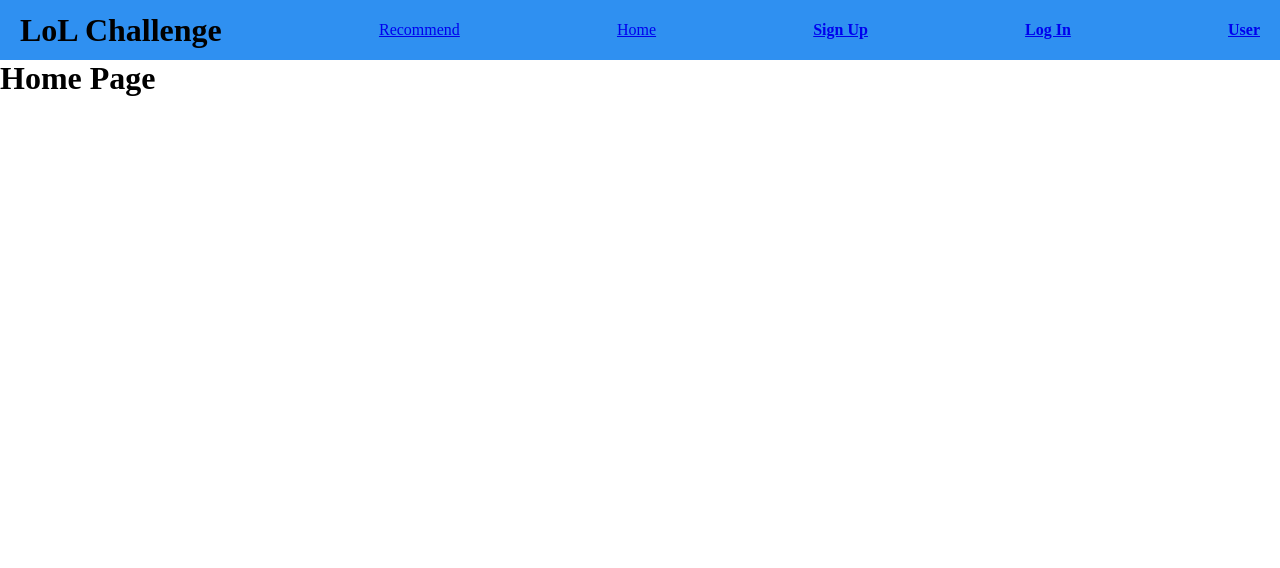
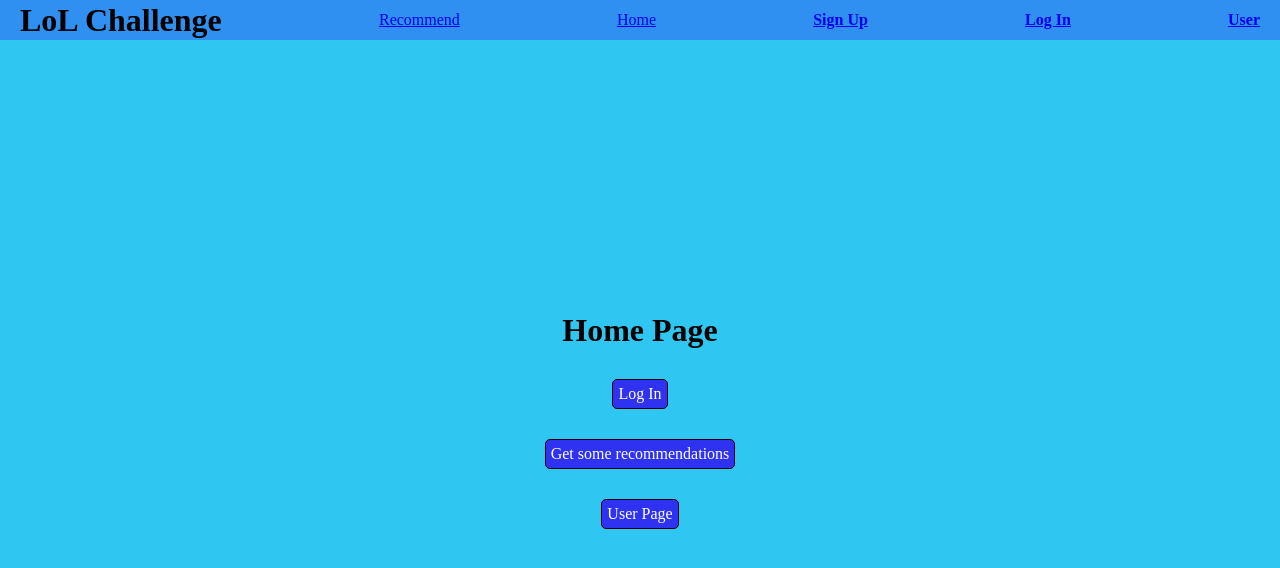
Before and after one commit to txbell/LoLChallengeRec, a React (Vite) app in the folder frontend/: page / in a window 1280 px wide. Shown: the top 568 px of the page. Built offline with nearby package versions, Linux system fonts and the light colour scheme.

Commit message:
Last minute changes

```diff
--- a/frontend/src/components/App/style.css
+++ b/frontend/src/components/App/style.css
@@ -15,7 +15,7 @@
   justify-content: space-between;
   align-items: center;
   background-color: var(--navColor);
-  height: 60px;
+  height: 5vh;
   padding: 0 20px;
 }
 
@@ -25,7 +25,16 @@
   align-items: center;
   /* justify-content: center; */
   background-color: var(--backgroundVar);
-  height: 100vh;
+  height: 95vh;
+}
+
+.theStuff {
+  display: flex;
+  flex-direction: row;
+  flex-wrap: wrap;
+  align-items: center;
+  justify-content: center;
+  background-color: var(--backgroundVar);
 }
 
 .Card {
@@ -36,6 +45,7 @@
   padding: 5px;
   border: 1px solid black;
   border-radius: 5px;
+  width: 40vw;
 }
 
 .recForm {
@@ -44,3 +54,33 @@
   justify-content: center;
   background-color: var(--backgroundVar);
 }
+
+.userInfo {
+  display: flex;
+  flex-direction: column;
+  align-self: center;
+  text-align: center;
+  justify-content: center;
+  width: 20vw;
+  background-color: var(--cardColor);
+  border: 1px solid black;
+}
+
+.link {
+  text-decoration: none;
+  color: white;
+  background-color: var(--cardColor);
+  border: 1px solid black;
+  border-radius: 5px;
+  padding: 5px;
+  margin-top: 30px;;
+}
+
+.homePage {
+  display: flex;
+  flex-direction: column;
+  align-items: center;
+  justify-content: center;
+  background-color: var(--backgroundVar);
+  height: 95vh;
+}
--- a/frontend/src/components/HomePage/index.jsx
+++ b/frontend/src/components/HomePage/index.jsx
@@ -1,8 +1,11 @@
 
 export default function HomePage() {
     return (
-        <>
+        <div className="homePage">
         <h1>Home Page</h1>
-        </>
+        <a className="link" href="/auth/login">Log In</a>
+        <a className="link" href="/recommend">Get some recommendations</a>
+        <a className="link" href="/user">User Page</a>
+        </div>
     )
     }
--- a/frontend/src/components/LoginPage/index.jsx
+++ b/frontend/src/components/LoginPage/index.jsx
@@ -26,7 +26,9 @@ async function handleSubmit(event) {
         const { token } = await signUp(formData)
         localStorage.setItem('userToken', token)
     }
+    console.log(`setEmail: ${formData.email}`)
     props.setEmail(formData.email)
+    console.log(`setPassword: ${formData.password}`)
     props.setPassword(formData.password)
     // redirect to the home page after signing/logging in
     navigate('/user')
--- a/frontend/src/components/RecommendPage/index.jsx
+++ b/frontend/src/components/RecommendPage/index.jsx
@@ -8,15 +8,15 @@ export default function RecommendPage (props) {
     const [userChallContent, setUserChallContent] = useState([])
 
     // CORS error so seeding instead
-    // const getGeneralChallengeData = async (event) => {
-    //     console.log('getGeneralChallengeData')
-    //     const res = await fetch(`https://na1.api.riotgames.com/lol/challenges/v1/config?api_key=${import.meta.env.VITE_RITO_KEY}`)
-    //     console.log(res)
-    //     const apiResponse = await res.json()
-    //     const data = apiResponse
-    //     console.log(data)
-    //     setGeneralChallengeData(data)
-    // }
+    const getGeneralChallengeData = async (event) => {
+        console.log('getGeneralChallengeData')
+        const res = await fetch(`https://na1.api.riotgames.com/lol/challenges/v1/challenges/config?api_key=${import.meta.env.VITE_RITO_KEY}`)
+        console.log(res)
+        const apiResponse = await res.json()
+        const data = apiResponse
+        console.log(data)
+        setGeneralChallengeData(data)
+    }
     // useEffect(() => {
     // getGeneralChallengeData()
     // }, [])
@@ -93,7 +93,9 @@ export default function RecommendPage (props) {
                         remaining = (Object.entries(baseChall.data[0].thresholds)[i][1] - challenge.value)
                         let comparisonObj = {
                             challengeId: challenge.challengeId,
-                            points: challenge.value,
+                            value: challenge.value,
+                            level: challenge.level,
+                            percentile: challenge.percentile,
                             remaining: remaining,
                         }
                         completedArr.push(comparisonObj)
@@ -119,7 +121,7 @@ export default function RecommendPage (props) {
                     // challArr.map((thing, i) => {
                     //     userChallContent.push(<Recommendation key={i} challengeData={thing} />)
                     // })
-                    for (let i = 0; i < 5; i++) {
+                    for (let i = 0; i < 15; i++) {
                         userContent.push(<Recommendation key={i} challengeData={challArr[i]} />)
                     }
                     console.log(userContent)
@@ -166,7 +168,7 @@ export default function RecommendPage (props) {
             <input type="submit" value="Submit" />
         </form>
         {/* {nameForm} */}
-        <div>{userChallContent}</div>
+        <div className="theStuff">{userChallContent}</div>
         {/* <div>{textArray}</div> */}
         </div>
     )
--- a/frontend/src/components/UserPage/index.jsx
+++ b/frontend/src/components/UserPage/index.jsx
@@ -38,9 +38,9 @@ export default function UserPage(props) {
     } else {
         body = (
         <>
-        <h2>{props.email}</h2>
-        <h2>{props.password}</h2>
-        <h2>{uhPuuid}</h2>
+        <h2 className="userInfo" id="email">Email: {props.email}</h2>
+        <h2 className="userInfo" id="pword">Password: {props.password}</h2>
+        <h2 className="userInfo" id="puuid">Puuid: {uhPuuid}</h2>
         </>
         )
     }
```
Also changed, not shown: 1 other file (tests, documents, lock files or other folders).
